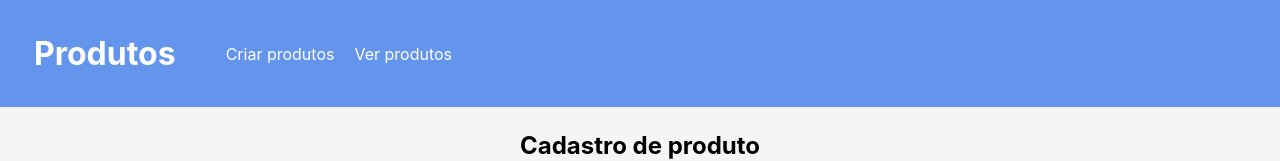
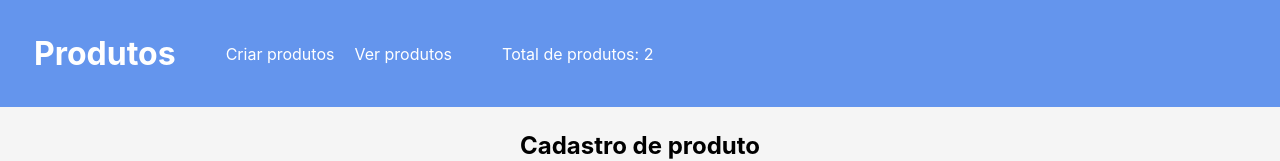
Before and after one commit to kick250/react-with-redux-2023, a React (Create React App) app: page / in a window 1280 px wide. Shown: the top 161 px of the page. Built offline with nearby package versions, Linux system fonts and the light colour scheme; the HTML template or start-up script is replaced by a standard one.

Commit message:
criar contagem de produtos

```diff
--- a/src/components/Header/index.js
+++ b/src/components/Header/index.js
@@ -1,8 +1,11 @@
 import { Link } from 'react-router-dom';
 import styles from './index.module.css';
+import { useSelector } from 'react-redux';
 
 
 export default function Header() {
+  const products = useSelector(store => store.products)
+
   return (
     <header className={styles.header}>
       <h1>Produtos</h1>
@@ -10,6 +13,9 @@ export default function Header() {
         <Link to='/new'>Criar produtos</Link>
         <Link to='/products'>Ver produtos</Link>
       </div>
+      <span>
+        Total de produtos: {products.length}
+      </span>
     </header>
   )
 }
--- a/src/components/Header/index.module.css
+++ b/src/components/Header/index.module.css
@@ -3,9 +3,7 @@
   gap: 50px;
   background-color: cornflowerblue;
   padding: 34px;
-}
-
-.header h1 {
+  align-items: center;
   color: white;
 }
 
```
